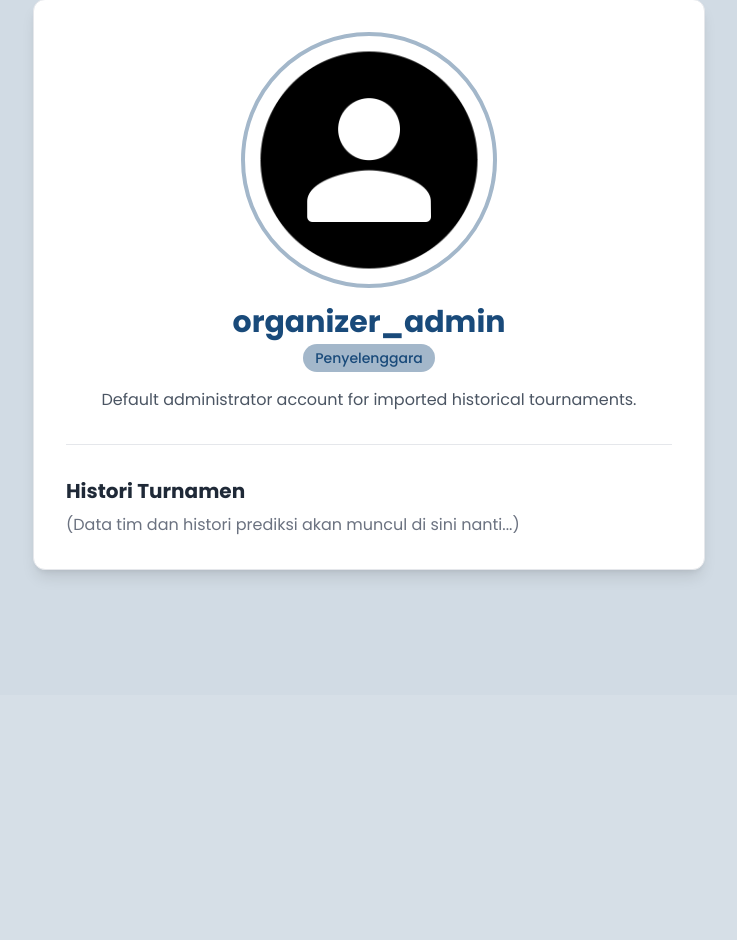
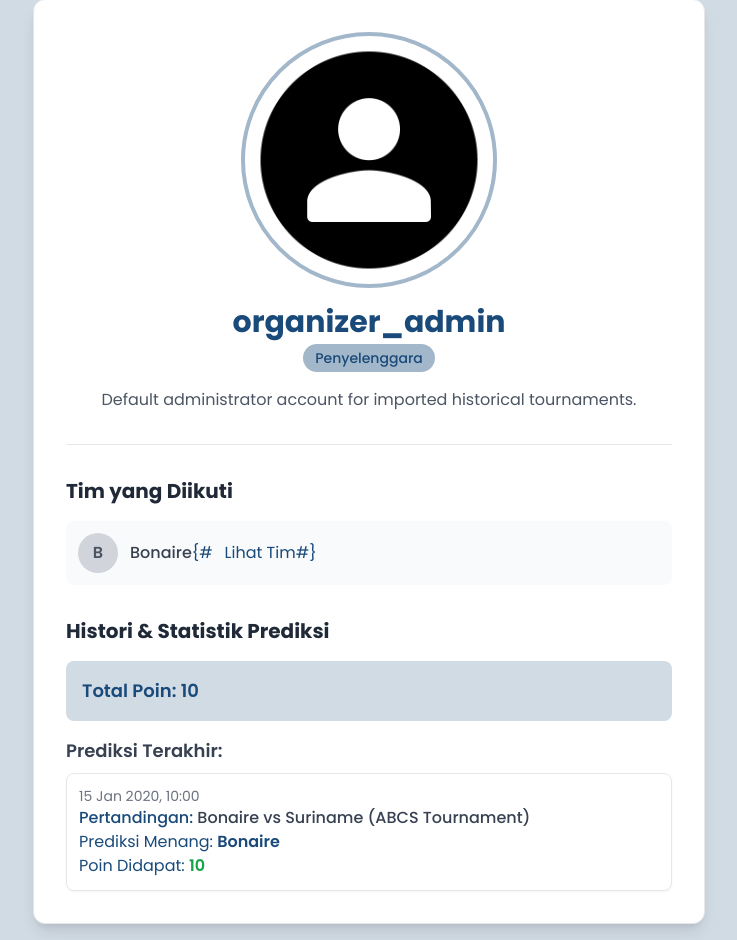
Before and after one commit to pbp-d12/turnamenku, a Django app: page /profile/u/organizer_admin/ in a window 1280 px wide. Shown: the part 105-1045 px from the top of the page, without its empty margins (271-1008 px from the left). Before the commit the page ends 685 px from the top, so only its background shows below. Run offline with Django 5.2, Linux system fonts and the light colour scheme; data comes from the database, SQL or seed files in the repository; tables that the repository leaves empty hold one stand-in row (values such as "Sample post"); some libraries are stand-ins or nearby versions.

Commit message:
added details to profile

```diff
--- a/main/templates/main/profile.html
+++ b/main/templates/main/profile.html
@@ -37,9 +37,71 @@
     </div>
 
     <hr class="my-8">
+
+    <div class="mb-8">
+        <h2 class="text-xl font-bold text-gray-800 mb-4">Tim yang Diikuti</h2>
+        {% if user_teams %}
+        <ul class="space-y-2">
+            {% for team in user_teams %}
+            <li class="flex items-center space-x-3 bg-gray-50 p-3 rounded-lg">
+                {# Tampilkan logo tim jika ada, jika tidak pakai placeholder #}
+                {% if team.logo %}
+                <img src="{{ team.logo.url }}" alt="Logo {{ team.name }}"
+                    class="w-10 h-10 rounded-full object-cover border border-gray-200">
+                {% else %}
+                <span
+                    class="flex items-center justify-center w-10 h-10 rounded-full bg-gray-300 text-gray-600 font-semibold">
+                    {{ team.name|slice:":1"|upper }} {# Ambil huruf pertama #}
+                </span>
+                {% endif %}
+                <span class="font-medium text-gray-700">{{ team.name }}</span>
+                {# <a href="{% url 'teams:detail_team' team.id %}" class="text-custom-blue-400 hover:underline">Lihat
+                    Tim</a> #}
+            </li>
+            {% endfor %}
+        </ul>
+        {% else %}
+        <p class="text-gray-500 italic">Pengguna ini belum bergabung dengan tim manapun.</p>
+        {% endif %}
+    </div>
     <div>
-        <h2 class="text-xl font-bold text-gray-800">Histori Turnamen</h2>
-        <p class="text-gray-500 mt-2">(Data tim dan histori prediksi akan muncul di sini nanti...)</p>
+        <h2 class="text-xl font-bold text-gray-800 mb-4">Histori & Statistik Prediksi</h2>
+        <div class="bg-custom-blue-50 p-4 rounded-lg mb-4">
+            <p class="text-lg font-semibold text-custom-blue-400">Total Poin: {{ total_prediction_points }}</p>
+        </div>
+
+        {% if user_predictions %}
+        <h3 class="text-lg font-semibold text-gray-700 mb-2">Prediksi Terakhir:</h3>
+        <ul class="space-y-3">
+            {# Tampilkan beberapa prediksi terakhir, misal 5 #}
+            {% for prediction in user_predictions|slice:":5" %}
+            <li class="border border-gray-200 p-3 rounded-lg shadow-sm">
+                <p class="text-sm text-gray-500">{{ prediction.created_at|date:"d M Y, H:i" }}</p>
+                <p class="font-medium">
+                    Pertandingan: <span class="text-gray-700">{{ prediction.match }}</span>
+                </p>
+                <p>
+                    Prediksi Menang:
+                    <span class="font-semibold text-custom-blue-400">{{ prediction.predicted_winner.name }}</span>
+                </p>
+                <p>
+                    Poin Didapat:
+                    <span
+                        class="font-semibold {% if prediction.points_awarded > 0 %}text-green-600{% else %}text-gray-500{% endif %}">
+                        {{ prediction.points_awarded }}
+                    </span>
+                </p>
+            </li>
+            {% empty %}
+            <p class="text-gray-500 italic">Belum ada data prediksi.</p>
+            {% endfor %}
+        </ul>
+        {# {% if user_predictions|length > 5 %} #}
+        {# <a href="#" class="text-custom-blue-400 hover:underline mt-4 inline-block">Lihat Semua Prediksi</a> #}
+        {# {% endif %} #}
+        {% else %}
+        <p class="text-gray-500 italic">Pengguna ini belum membuat prediksi apapun.</p>
+        {% endif %}
     </div>
 </div>
 {% endblock main_content %}
--- a/main/views.py
+++ b/main/views.py
@@ -8,6 +8,9 @@ from django.contrib.auth.mixins import LoginRequiredMixin
 from django.contrib.auth.views import PasswordChangeView as DjangoPasswordChangeView
 from django.urls import reverse_lazy, reverse
 import datetime
+from django.db.models import Sum
+from teams.models import Team
+from predictions.models import Prediction
 
 from .forms import (
     UserRegisterForm,
@@ -87,7 +90,21 @@ def profile_view(request, username):
         messages.error(
             request, f"Pengguna '{username}' tidak memiliki profil terkait.")
         return redirect('main:home')
-    context = {'profile_user': profile_user, 'profile': profile}
+    user_teams = Team.objects.filter(members=profile_user)
+    user_predictions = Prediction.objects.filter(
+        user=profile_user
+    ).select_related('match', 'predicted_winner').order_by('-created_at')
+
+    total_points = user_predictions.aggregate(Sum('points_awarded'))[
+        'points_awarded__sum'] or 0
+
+    context = {
+        'profile_user': profile_user,
+        'profile': profile,
+        'user_teams': user_teams,
+        'user_predictions': user_predictions,
+        'total_prediction_points': total_points,
+    }
     return render(request, 'main/profile.html', context)
 
 
--- a/templates/layout_navbar.html
+++ b/templates/layout_navbar.html
@@ -156,10 +156,6 @@
     {% endblock main_content %}
 </main>
 
-{% endblock content %}
-
-{% block javascript %}
-
 <script>
     document.addEventListener('DOMContentLoaded', function () {
         // Fungsi untuk handle logout
@@ -228,5 +224,4 @@
         }
     });
 </script>
-
-{% endblock javascript %}
+{% endblock content %}
```
